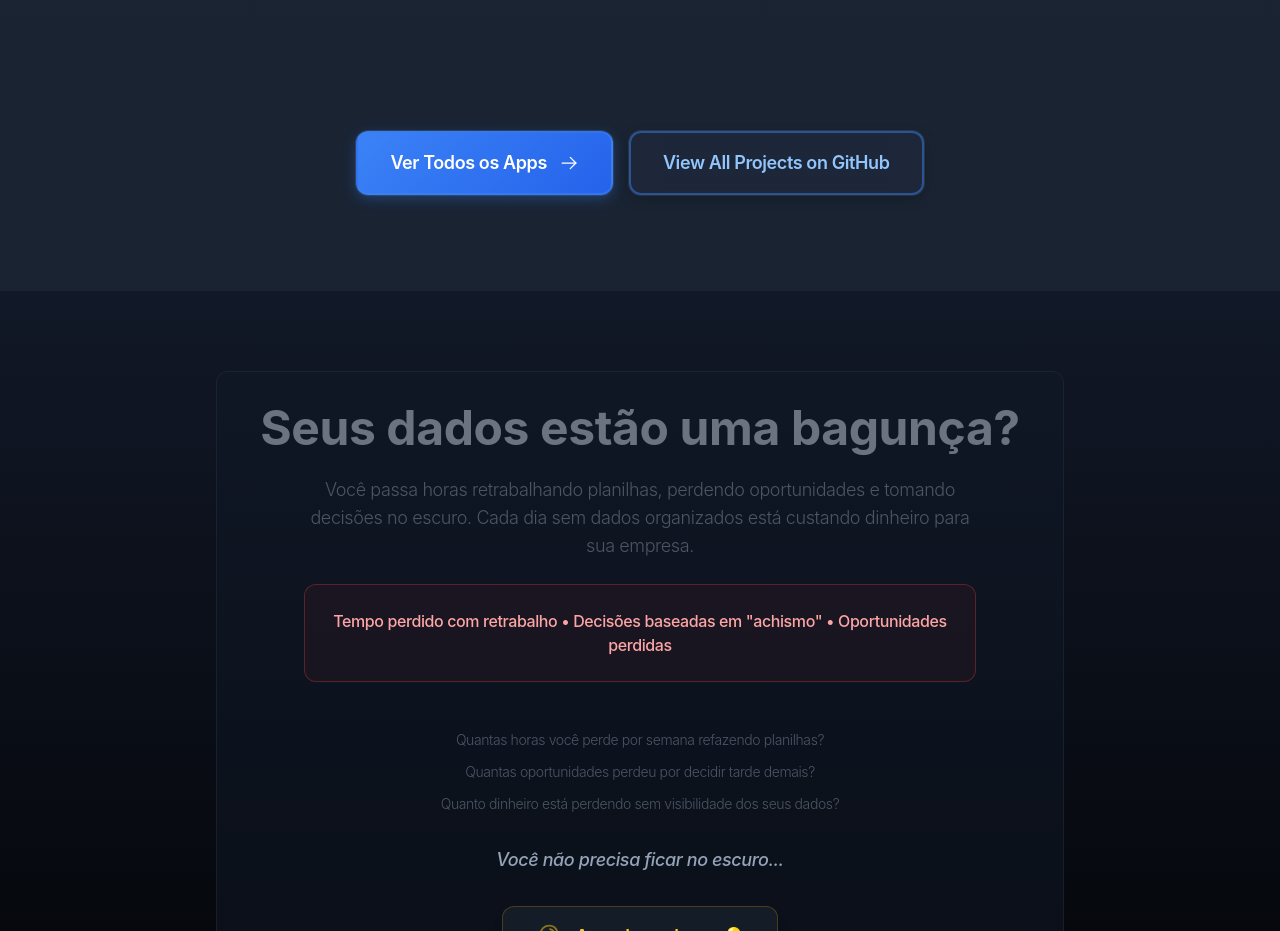
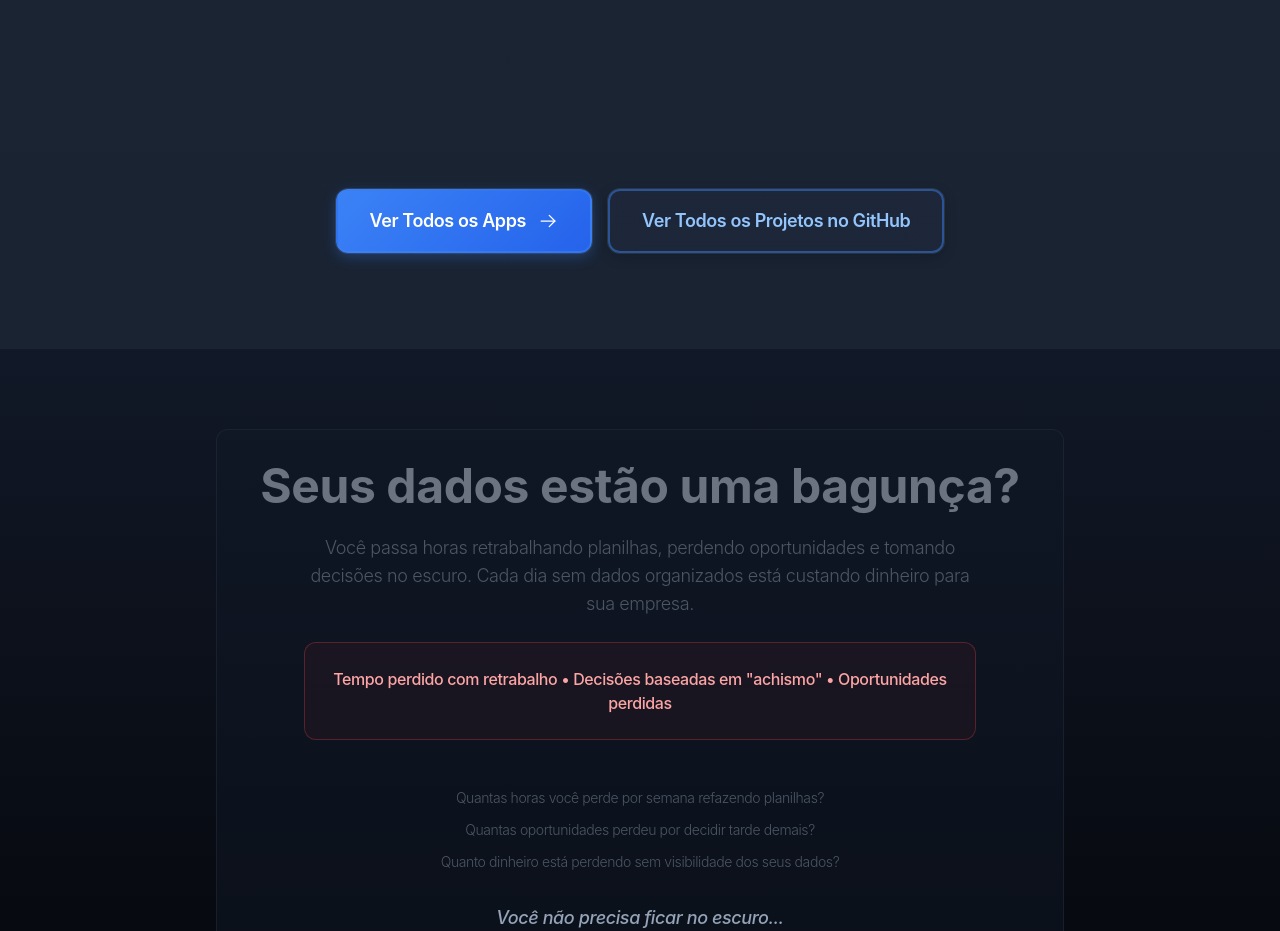
Before and after one commit to Thiago1alberto/MyProfile, a React (Vite) app: page / in a window 1280 px wide. Shown: the part 4600-5531 px from the top of the page. Built offline with nearby package versions, Linux system fonts and the light colour scheme.

Commit message:
ajuste de idioma

```diff
--- a/src/components/Projects.tsx
+++ b/src/components/Projects.tsx
@@ -42,54 +42,54 @@ const Projects = () => {
 
   const projects = [
     {
-      title: "Controle de EPI",
-      description: "Sistema completo para gestão de Equipamentos de Proteção Individual com controle de entrega, vencimento e relatórios automáticos de conformidade.",
+      titleKey: "projects.epi.title",
+      descriptionKey: "projects.epi.description",
+      categoryKey: "projects.epi.category",
       techStack: ["AppSheet", "Google Sheets", "Web & Mobile", "Cloud Sync"],
       image: "https://images.unsplash.com/photo-1504307651254-35680f356dfd?w=600&h=400&fit=crop&crop=entropy&auto=format",
-      category: "Business Application",
       isApp: true
     },
     {
-      title: "Sales Performance Dashboard",
-      description: "Interactive Power BI dashboard analyzing sales trends, KPIs, and regional performance metrics with real-time data integration.",
+      titleKey: "projects.dashboard.title",
+      descriptionKey: "projects.dashboard.description",
+      categoryKey: "projects.dashboard.category",
       techStack: ["Power BI", "SQL Server", "DAX", "Power Query"],
-      image: "https://images.unsplash.com/photo-1551288049-bebda4e38f71?w=600&h=400&fit=crop&crop=entropy&auto=format",
-      category: "Business Intelligence"
+      image: "https://images.unsplash.com/photo-1551288049-bebda4e38f71?w=600&h=400&fit=crop&crop=entropy&auto=format"
     },
     {
-      title: "Financial Expense Tracker",
-      description: "Advanced Excel model with VBA automation for tracking expenses, budget forecasting, and financial reporting.",
+      titleKey: "projects.financial.title",
+      descriptionKey: "projects.financial.description",
+      categoryKey: "projects.financial.category",
       techStack: ["Excel", "VBA", "Pivot Tables", "Power Query"],
-      image: "https://images.unsplash.com/photo-1554224155-6726b3ff858f?w=600&h=400&fit=crop&crop=entropy&auto=format",
-      category: "Financial Analysis"
+      image: "https://images.unsplash.com/photo-1554224155-6726b3ff858f?w=600&h=400&fit=crop&crop=entropy&auto=format"
     },
     {
-      title: "SQL Query Optimizer",
-      description: "Python tool for analyzing and optimizing complex SQL queries, reducing execution time by up to 40%.",
+      titleKey: "projects.optimizer.title",
+      descriptionKey: "projects.optimizer.description",
+      categoryKey: "projects.optimizer.category",
       techStack: ["Python", "SQL", "PostgreSQL", "Performance Tuning"],
-      image: "https://images.unsplash.com/photo-1544383835-bda2bc66a55d?w=600&h=400&fit=crop&crop=entropy&auto=format",
-      category: "Database Optimization"
+      image: "https://images.unsplash.com/photo-1544383835-bda2bc66a55d?w=600&h=400&fit=crop&crop=entropy&auto=format"
     },
     {
-      title: "Automated Reporting System",
-      description: "Python-based automation system for generating and distributing daily/weekly reports to stakeholders.",
+      titleKey: "projects.reporting.title",
+      descriptionKey: "projects.reporting.description",
+      categoryKey: "projects.reporting.category",
       techStack: ["Python", "Pandas", "SMTP", "Schedule"],
-      image: "https://images.unsplash.com/photo-1460925895917-afdab827c52f?w=600&h=400&fit=crop&crop=entropy&auto=format",
-      category: "Process Automation"
+      image: "https://images.unsplash.com/photo-1460925895917-afdab827c52f?w=600&h=400&fit=crop&crop=entropy&auto=format"
     },
     {
-      title: "Customer Analytics Platform",
-      description: "Comprehensive analytics platform using Plotly for visualizing customer behavior, retention, and lifetime value.",
+      titleKey: "projects.analytics.title",
+      descriptionKey: "projects.analytics.description",
+      categoryKey: "projects.analytics.category",
       techStack: ["Python", "Plotly", "Dash", "Machine Learning"],
-      image: "https://images.unsplash.com/photo-1551288049-bebda4e38f71?w=600&h=400&fit=crop&crop=entropy&auto=format",
-      category: "Customer Analytics"
+      image: "https://images.unsplash.com/photo-1551288049-bebda4e38f71?w=600&h=400&fit=crop&crop=entropy&auto=format"
     },
     {
-      title: "Predictive Sales Model",
-      description: "Machine learning model for predicting sales trends and inventory optimization using historical data patterns.",
+      titleKey: "projects.prediction.title",
+      descriptionKey: "projects.prediction.description",
+      categoryKey: "projects.prediction.category",
       techStack: ["Python", "Scikit-learn", "TensorFlow", "Jupyter"],
-      image: "https://images.unsplash.com/photo-1518186285589-2f7649de83e0?w=600&h=400&fit=crop&crop=entropy&auto=format",
-      category: "Machine Learning"
+      image: "https://images.unsplash.com/photo-1518186285589-2f7649de83e0?w=600&h=400&fit=crop&crop=entropy&auto=format"
     }
   ];
 
@@ -123,7 +123,7 @@ const Projects = () => {
               <div className="relative h-56 overflow-hidden">
                 <img
                   src={project.image}
-                  alt={project.title}
+                  alt={t(project.titleKey)}
                   className="w-full h-full object-cover group-hover:scale-110 transition-transform duration-500"
                 />
                 <div className="absolute inset-0 bg-gradient-to-t from-slate-900 via-slate-900/50 to-transparent" />
@@ -131,7 +131,7 @@ const Projects = () => {
                 {/* Category Badge */}
                 <div className="absolute top-4 left-4">
                   <span className="px-4 py-2 text-xs font-semibold bg-blue-500/20 text-blue-300 rounded-full backdrop-blur-sm border border-blue-400/30">
-                    {project.category}
+                    {t(project.categoryKey)}
                   </span>
                 </div>
 
@@ -147,17 +147,17 @@ const Projects = () => {
               <div className="p-8 space-y-6">
                 <div>
                   <h3 className="text-2xl font-bold text-white group-hover:text-blue-400 transition-colors mb-3">
-                    {project.title}
+                    {t(project.titleKey)}
                   </h3>
 
                   <p className="text-slate-300 font-light leading-relaxed">
-                    {project.description}
+                    {t(project.descriptionKey)}
                   </p>
                 </div>
 
                 {/* Enhanced Tech Stack */}
                 <div>
-                  <p className="text-sm font-semibold text-blue-400 mb-3">Technologies Used:</p>
+                  <p className="text-sm font-semibold text-blue-400 mb-3">{t('projects.techUsed')}</p>
                   <div className="flex flex-wrap gap-2">
                     {project.techStack.map((tech) => (
                       <span
@@ -177,7 +177,7 @@ const Projects = () => {
                     className="w-full btn-primary py-4 px-6 flex items-center justify-center gap-3 group"
                   >
                     <Eye size={20} />
-                    <span>Ver App Completo</span>
+                    <span>{t('projects.viewFullApp')}</span>
                     <ArrowRight size={20} className="group-hover:translate-x-1 transition-transform" />
                   </Link>
                 ) : (
@@ -188,7 +188,7 @@ const Projects = () => {
                     className="w-full btn-primary py-4 px-6 flex items-center justify-center gap-3 group"
                   >
                     <Eye size={20} />
-                    <span>View on GitHub</span>
+                    <span>{t('projects.viewOnGithub')}</span>
                     <ArrowRight size={20} className="group-hover:translate-x-1 transition-transform" />
                   </a>
                 )}
@@ -207,7 +207,7 @@ const Projects = () => {
               to="/apps"
               className="btn-primary px-8 py-4 text-lg font-semibold inline-flex items-center gap-3"
             >
-              <span>Ver Todos os Apps</span>
+              <span>{t('projects.viewAllApps')}</span>
               <ArrowRight size={20} />
             </Link>
             <a
@@ -216,7 +216,7 @@ const Projects = () => {
               rel="noopener noreferrer"
               className="btn-secondary px-8 py-4 text-lg font-semibold inline-block"
             >
-              View All Projects on GitHub
+              {t('projects.viewAllGithub')}
             </a>
           </div>
         </div>
--- a/src/contexts/LanguageContext.tsx
+++ b/src/contexts/LanguageContext.tsx
@@ -54,6 +54,34 @@ const translations = {
     'projects.viewProject': 'View Project',
     'projects.viewCode': 'View Code',
     'projects.liveDemo': 'Live Demo',
+    'projects.techUsed': 'Technologies Used:',
+    'projects.viewOnGithub': 'View on GitHub',
+    'projects.viewFullApp': 'View Full App',
+    'projects.viewAllApps': 'View All Apps',
+    'projects.viewAllGithub': 'View All Projects on GitHub',
+
+    // Individual Projects
+    'projects.epi.title': 'EPI Control',
+    'projects.epi.description': 'Complete system for Personal Protective Equipment management with delivery control, expiration tracking, and automatic compliance reports.',
+    'projects.epi.category': 'Business Application',
+    'projects.dashboard.title': 'Sales Performance Dashboard',
+    'projects.dashboard.description': 'Interactive Power BI dashboard analyzing sales trends, KPIs, and regional performance metrics with real-time data integration.',
+    'projects.dashboard.category': 'Business Intelligence',
+    'projects.financial.title': 'Financial Expense Tracker',
+    'projects.financial.description': 'Advanced Excel model with VBA automation for tracking expenses, budget forecasting, and financial reporting.',
+    'projects.financial.category': 'Financial Analysis',
+    'projects.optimizer.title': 'SQL Query Optimizer',
+    'projects.optimizer.description': 'Python tool for analyzing and optimizing complex SQL queries, reducing execution time by up to 40%.',
+    'projects.optimizer.category': 'Database Optimization',
+    'projects.reporting.title': 'Automated Reporting System',
+    'projects.reporting.description': 'Python-based automation system for generating and distributing daily/weekly reports to stakeholders.',
+    'projects.reporting.category': 'Process Automation',
+    'projects.analytics.title': 'Customer Analytics Platform',
+    'projects.analytics.description': 'Comprehensive analytics platform using Plotly for visualizing customer behavior, retention, and lifetime value.',
+    'projects.analytics.category': 'Customer Analytics',
+    'projects.prediction.title': 'Predictive Sales Model',
+    'projects.prediction.description': 'Machine learning model for predicting sales trends and inventory optimization using historical data patterns.',
+    'projects.prediction.category': 'Machine Learning',
 
     // Apps Section
     'apps.title': 'Apps & Solutions',
@@ -199,6 +227,34 @@ const translations = {
     'projects.viewProject': 'Ver Projeto',
     'projects.viewCode': 'Ver Código',
     'projects.liveDemo': 'Demo Online',
+    'projects.techUsed': 'Tecnologias Utilizadas:',
+    'projects.viewOnGithub': 'Ver no GitHub',
+    'projects.viewFullApp': 'Ver App Completo',
+    'projects.viewAllApps': 'Ver Todos os Apps',
+    'projects.viewAllGithub': 'Ver Todos os Projetos no GitHub',
+
+    // Individual Projects
+    'projects.epi.title': 'Controle de EPI',
+    'projects.epi.description': 'Sistema completo para gestão de Equipamentos de Proteção Individual com controle de entrega, vencimento e relatórios automáticos de conformidade.',
+    'projects.epi.category': 'Aplicação Empresarial',
+    'projects.dashboard.title': 'Dashboard de Performance de Vendas',
+    'projects.dashboard.description': 'Dashboard interativo em Power BI analisando tendências de vendas, KPIs e métricas de performance regional com integração de dados em tempo real.',
+    'projects.dashboard.category': 'Business Intelligence',
+    'projects.financial.title': 'Rastreador de Despesas Financeiras',
+    'projects.financial.description': 'Modelo avançado em Excel com automação VBA para rastreamento de despesas, previsão orçamentária e relatórios financeiros.',
+    'projects.financial.category': 'Análise Financeira',
+    'projects.optimizer.title': 'Otimizador de Consultas SQL',
+    'projects.optimizer.description': 'Ferramenta Python para análise e otimização de consultas SQL complexas, reduzindo tempo de execução em até 40%.',
+    'projects.optimizer.category': 'Otimização de Banco de Dados',
+    'projects.reporting.title': 'Sistema de Relatórios Automatizados',
+    'projects.reporting.description': 'Sistema de automação baseado em Python para geração e distribuição de relatórios diários/semanais para stakeholders.',
+    'projects.reporting.category': 'Automação de Processos',
+    'projects.analytics.title': 'Plataforma de Analytics de Clientes',
+    'projects.analytics.description': 'Plataforma de analytics abrangente usando Plotly para visualizar comportamento do cliente, retenção e valor de vida útil.',
+    'projects.analytics.category': 'Analytics de Clientes',
+    'projects.prediction.title': 'Modelo Preditivo de Vendas',
+    'projects.prediction.description': 'Modelo de machine learning para prever tendências de vendas e otimização de estoque usando padrões de dados históricos.',
+    'projects.prediction.category': 'Machine Learning',
 
     // Apps Section
     'apps.title': 'Apps & Soluções',
```
